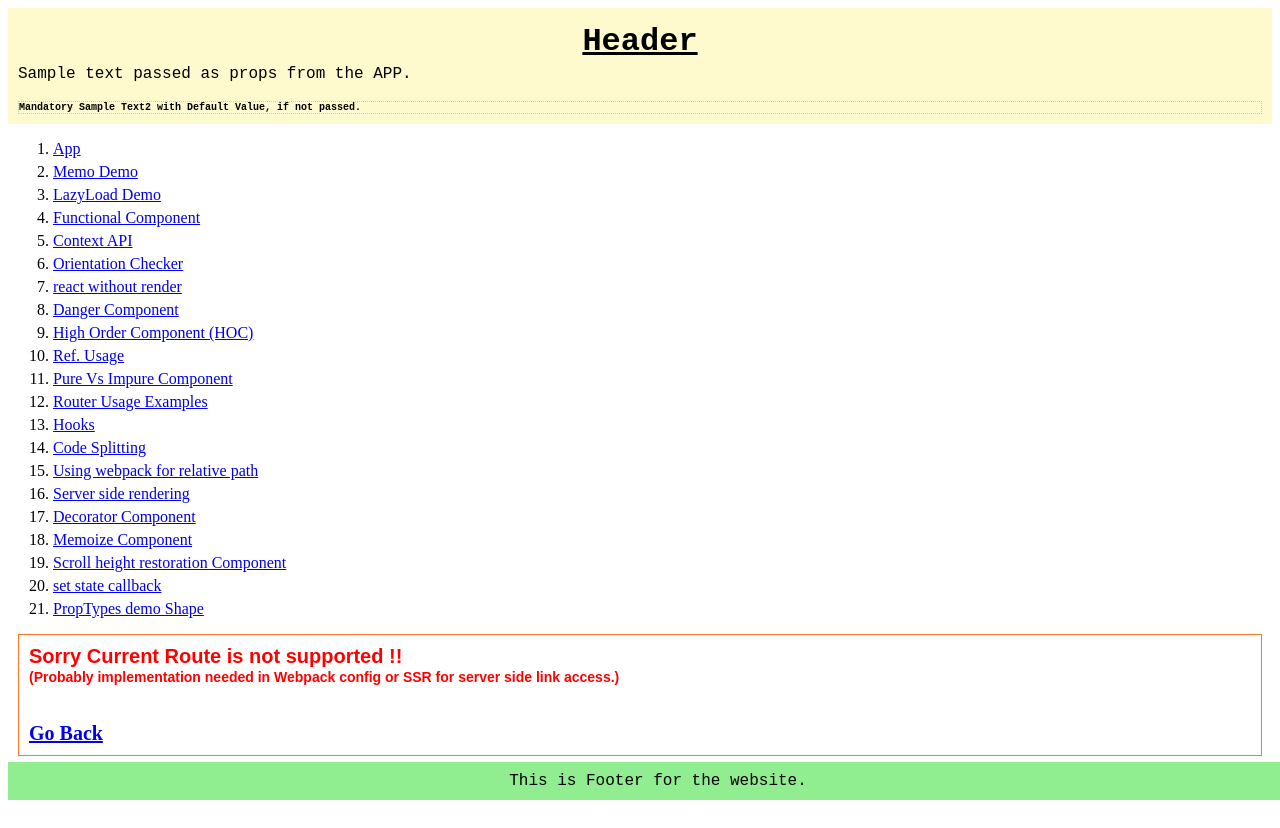
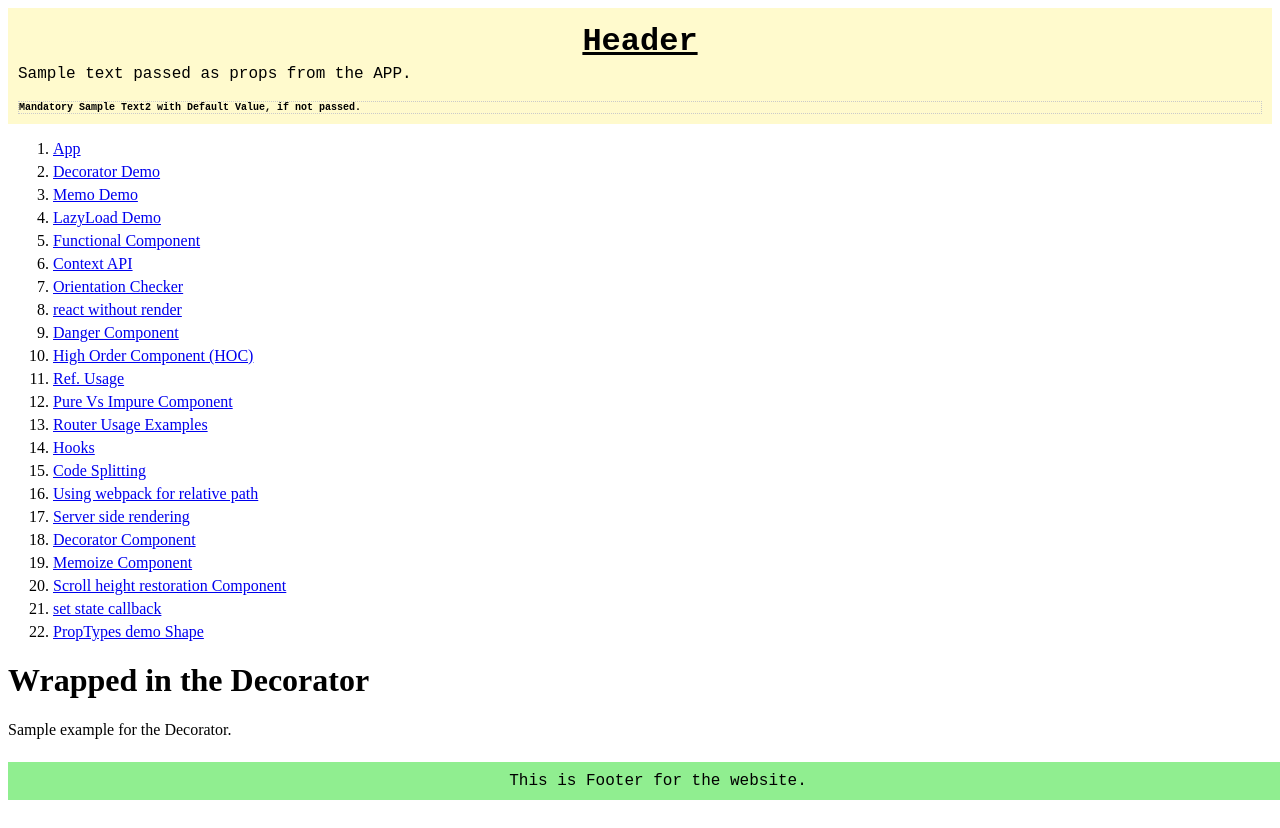
Before and after one commit to prashantvermaiiitb/simple-react-node-app, a React app: page /deco-demo in a window 1280 px wide. After the commit the page ends 801 px from the top, so only its background shows below. Built offline with nearby package versions, Linux system fonts and the light colour scheme.

Commit message:
included fix for the decorator

```diff
--- /dev/null
+++ b/jsconfig.json
@@ -0,0 +1,6 @@
+{
+  "compilerOptions": {
+    "experimentalDecorators": true
+  },
+  "exclude": ["node_modules"]
+}
--- a/package.json
+++ b/package.json
@@ -28,6 +28,7 @@
   "devDependencies": {
     "@babel/core": "^7.11.6",
     "@babel/plugin-proposal-class-properties": "^7.13.0",
+    "@babel/plugin-proposal-decorators": "^7.13.15",
     "@babel/plugin-syntax-dynamic-import": "^7.8.3",
     "@babel/preset-env": "^7.11.5",
     "@babel/preset-react": "^7.10.4",
--- /dev/null
+++ b/src/js/components/decorator/Person.js
@@ -0,0 +1,49 @@
+import React, { Component } from "react";
+
+/**
+ * ? Even if this function returns nothing this will be rendering the old component
+ * @param {*} WrappedComponent
+ * @param {*} key
+ * @param {*} descriptor
+ */
+function enable(WrappedComponent, key, descriptor) {
+  console.log("Decorator called!!!", WrappedComponent);
+  WrappedComponent.lips = "pink";
+
+  //! below gives error because this is the we are trying to instantiate and return the component here
+  // return <>{target}</>;
+  // return (
+  //   <>
+  //     <h1>Wrapped in Decorator</h1>
+  //     <WrappedComponent />
+  //   </>
+  // );
+
+  //! below gives error because of the naming convention
+  // return (props) => {
+  //   return <target />;
+  // };
+
+  //! cannt call class as the function
+  // return <>{WrappedComponent()}</>;
+
+  return (props) => {
+    return (
+      <>
+        <h1>Wrapped in the Decorator</h1>
+        <WrappedComponent />
+      </>
+    );
+  };
+}
+
+/**
+ * for removing the errors in the visual code for this Decorator function
+ * we have to set the compiler options in the jsconfig.json
+ */
+@enable
+export default class Person extends Component {
+  render() {
+    return <span>Sample example for the Decorator.</span>;
+  }
+}
--- a/src/js/main.js
+++ b/src/js/main.js
@@ -4,17 +4,25 @@
  */
 import React from "react";
 import App from "./App.js";
-import { BrowserRouter as Router, Switch, Route, Redirect } from "react-router-dom";
+import {
+  BrowserRouter as Router,
+  Switch,
+  Route,
+  Redirect,
+} from "react-router-dom";
 import PageNotFound from "./components/content/PageNotFound.js";
 import HOCDemo from "./components/higher-order-components/HigherOrderComponentDemo.js";
 import Header from "./components/header/Header.js";
 import Footer from "./components/footer/Footer.js";
 import RefDemo from "./components/content/RefDemo.js";
 import PureVsImpureDemo from "./components/content/PureVsImpureComponent.js";
-import RouterExamples from './components/router-functionalities';
-import Navigation from './components/navigation/Navigation';
+import RouterExamples from "./components/router-functionalities";
+import Navigation from "./components/navigation/Navigation";
 
-import { generateNavLinksFromConfig, generateRoutesFromConfig } from './utils/utils';
+import {
+  generateNavLinksFromConfig,
+  generateRoutesFromConfig,
+} from "./utils/utils";
 import HooksDemo from "./components/hooks/HooksDemo.js";
 import CodeSplitExample from "./components/content/CodeSplitExample.js";
 import Demo from "./components/content/FunctionalComponent.js";
@@ -24,34 +32,54 @@ import NoHtmlDemo from "./components/content/NoHtml.js";
 import ContextDemo from "./components/context/index.js";
 import MemoDemo from "./components/memo/index.js";
 import LazyLoadDemo from "./components/lazy/index.js";
+import Person from "./components/decorator/Person";
 
 /**
  * Configuration information for the main navigation.
  * This will be iterated over to create the navigation.
  */
 const mainNavigationConfig = [
-  { path: '/', name: 'App', component: App },
-  { path: '/memo-demo', name: 'Memo Demo', component: MemoDemo },
-  { path: '/lazy-demo', name: 'LazyLoad Demo', component: LazyLoadDemo },
-  { path: '/demo', name: 'Functional Component', component: Demo },
-  { path: '/context', name: 'Context API', component: ContextDemo },
-  { path: '/orientation', name: 'Orientation Checker', component: WindowDimensions },
-  { path: '/without-render', name: 'react without render', component: NoHtmlDemo },
-  { path: '/danger', name: 'Danger Component', component: DangerHtml },
-  { path: '/hoc', name: 'High Order Component (HOC)', component: HOCDemo },
-  { path: '/ref', name: 'Ref. Usage', component: RefDemo },
-  { path: '/pure-vs-impure', name: 'Pure Vs Impure Component', render: (props) => { return <PureVsImpureDemo customProps="hi" />; } },
-  { path: '/router-examples', name: 'Router Usage Examples' },
-  { path: '/hooks', name: 'Hooks' },
-  { path: "/code-splitting", name: "Code Splitting", component: CodeSplitExample },
+  { path: "/", name: "App", component: App },
+  { path: "/deco-demo", name: "Decorator Demo", component: Person },
+  { path: "/memo-demo", name: "Memo Demo", component: MemoDemo },
+  { path: "/lazy-demo", name: "LazyLoad Demo", component: LazyLoadDemo },
+  { path: "/demo", name: "Functional Component", component: Demo },
+  { path: "/context", name: "Context API", component: ContextDemo },
+  {
+    path: "/orientation",
+    name: "Orientation Checker",
+    component: WindowDimensions,
+  },
+  {
+    path: "/without-render",
+    name: "react without render",
+    component: NoHtmlDemo,
+  },
+  { path: "/danger", name: "Danger Component", component: DangerHtml },
+  { path: "/hoc", name: "High Order Component (HOC)", component: HOCDemo },
+  { path: "/ref", name: "Ref. Usage", component: RefDemo },
+  {
+    path: "/pure-vs-impure",
+    name: "Pure Vs Impure Component",
+    render: (props) => {
+      return <PureVsImpureDemo customProps="hi" />;
+    },
+  },
+  { path: "/router-examples", name: "Router Usage Examples" },
+  { path: "/hooks", name: "Hooks" },
+  {
+    path: "/code-splitting",
+    name: "Code Splitting",
+    component: CodeSplitExample,
+  },
   { path: "/relative", name: "Using webpack for relative path" },
-  { path: '/ssr', name: 'Server side rendering' },
-  { path: '/decorator', name: 'Decorator Component' },
-  { path: '/memo', name: 'Memoize Component' },
-  { path: '/scroll-height', name: 'Scroll height restoration Component' },
-  { path: '/set-state-callback', name: 'set state callback' },
-  { path: '/prop-types', name: 'PropTypes demo Shape' },
-]
+  { path: "/ssr", name: "Server side rendering" },
+  { path: "/decorator", name: "Decorator Component" },
+  { path: "/memo", name: "Memoize Component" },
+  { path: "/scroll-height", name: "Scroll height restoration Component" },
+  { path: "/set-state-callback", name: "set state callback" },
+  { path: "/prop-types", name: "PropTypes demo Shape" },
+];
 
 /**
  * Main Component just returning Router
@@ -71,6 +99,7 @@ export const Main = function (props) {
           <Route path="/ref">
             <RefDemo />
           </Route>
+          <Route path="/deco-demo" component={Person} />
           <Route path="/memo-demo" component={MemoDemo} />
           <Route path="/lazy-demo" component={LazyLoadDemo} />
           <Route path="/demo" component={Demo} />
@@ -85,7 +114,12 @@ export const Main = function (props) {
             </Route>
             <Route path="/hooks/users" render={() => <h1>hello</h1>} /> */}
           </Route>
-          <Route path="/pure-vs-impure" render={(props) => { return <PureVsImpureDemo customProps="hi" /> }} />
+          <Route
+            path="/pure-vs-impure"
+            render={(props) => {
+              return <PureVsImpureDemo customProps="hi" />;
+            }}
+          />
           <Route path="/router-examples" component={RouterExamples} />
           <Route path="*" component={PageNotFound} />
         </Switch>
```
Also changed, not shown: .babelrc, 2 other files (tests, documents, lock files or other folders).
